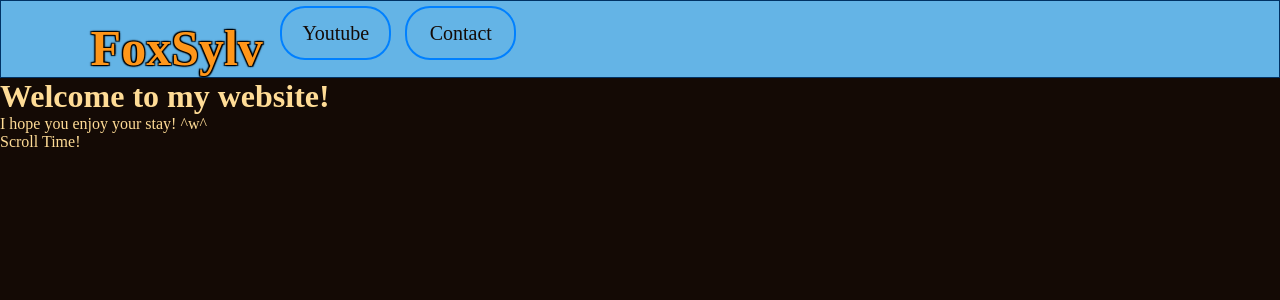
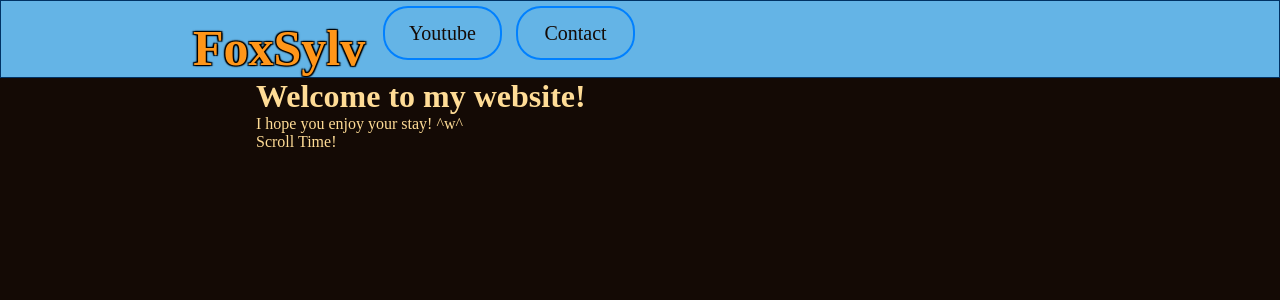
Before and after one commit to FoxSylv1/FoxSylv1.github.io, a Jekyll site: the page built from index.md, in a window 1280 px wide and 900 px high. Shown: the top 300 px of the window. Built offline with Jekyll 4.4.1, drawn with Linux system fonts in a browser that asks for light colours.

Commit message:
Do some slight recentering
Recenters and narrows the field of view
of the default layout.

```diff
--- a/css/header.scss
+++ b/css/header.scss
@@ -13,7 +13,7 @@
     overflow: hidden;
     font-size: 20px;
 
-    width: 9%;
+    width: 9vw;
     height: $header-height;
     line-height: $header-height;
     display: inline-block;
@@ -62,7 +62,7 @@ header {
 }
 
 header nav {
-    padding-left: 7%;
+    padding-left: 15vw;
     border: 1px solid $dark-blue;
     background-color: $header-footer-background-color;
 }
--- a/css/main.scss
+++ b/css/main.scss
@@ -14,3 +14,8 @@ body {
     background-color: $background-color;
     color: $text-color;
 }
+
+main {
+    width: 60vw;
+    margin: auto;
+}
```
